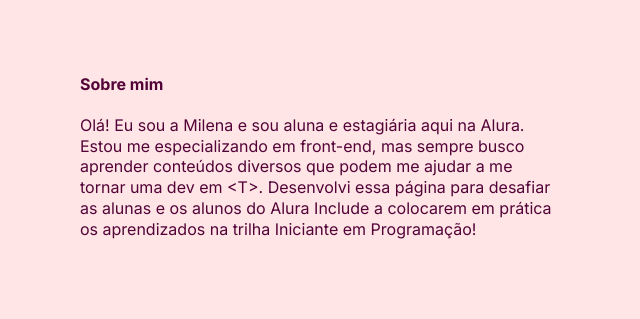
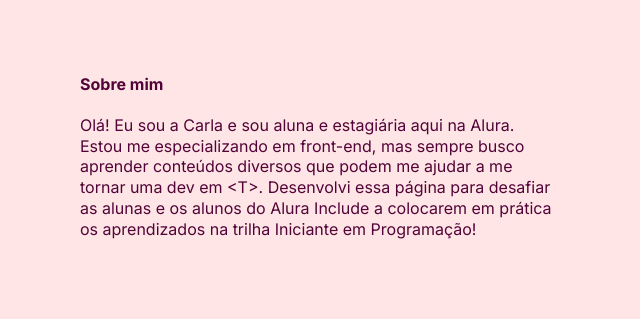
Before and after one commit to CahCruz/cahcruz.github.io, a plain HTML site: page index.html in a window 1280 px wide. Shown: the part 598-917 px from the top of the page, 590-1230 px from the left. Drawn offline with Linux system fonts and the light colour scheme.

Commit message:
Update index.html

```diff
--- a/index.html
+++ b/index.html
@@ -76,7 +76,7 @@
 
             <div class="texto-sobre-mim">
                 <h3 class="titulo">Sobre mim</h3>
-                <p>Olá! Eu sou a Milena e sou aluna e estagiária aqui na Alura.     Estou me especializando em front-end, mas sempre busco aprender conteúdos diversos que podem me ajudar a me tornar uma dev em &lt;T&gt;. Desenvolvi essa página para desafiar as alunas e os alunos do Alura Include a colocarem em prática os aprendizados na trilha Iniciante em Programação!
+                <p>Olá! Eu sou a Carla e sou aluna e estagiária aqui na Alura.     Estou me especializando em front-end, mas sempre busco aprender conteúdos diversos que podem me ajudar a me tornar uma dev em &lt;T&gt;. Desenvolvi essa página para desafiar as alunas e os alunos do Alura Include a colocarem em prática os aprendizados na trilha Iniciante em Programação!
                 </p>
             </div>
         </div>
```
